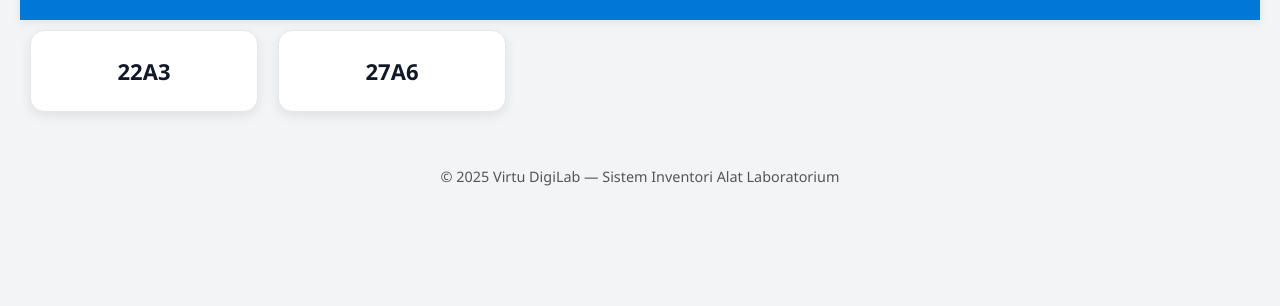
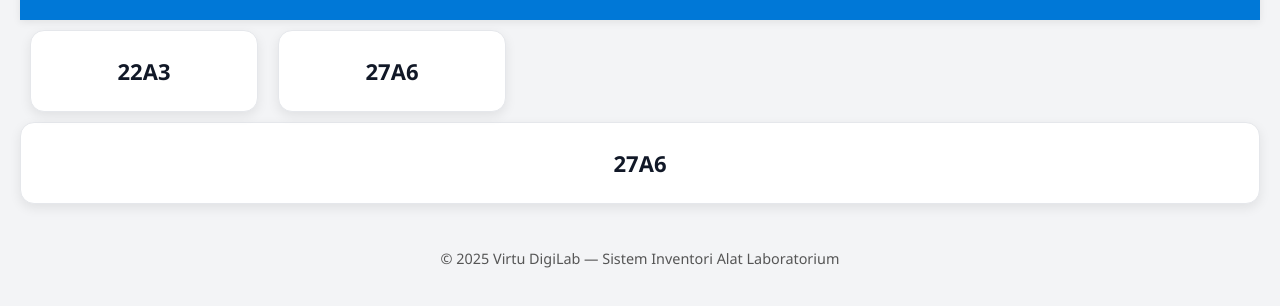
Before and after one commit to nurfaputra22/virtudigilab_equipment_web, a plain HTML site: page index.html in a window 1280 px wide. Shown: the part 96-402 px from the top of the page. Drawn offline with Linux system fonts and the light colour scheme.

Commit message:
Update index.html

```diff
--- a/index.html
+++ b/index.html
@@ -1,5 +1,4 @@
 <!DOCTYPE html>
-<html lang="id">
 <html lang="id">
 <head>
   <meta charset="UTF-8" />
@@ -101,6 +100,12 @@
     </div>
   </div>
 
+      <!-- Lokasi 3 -->
+    <div class="card" onclick="goToLocation('26A2')">
+      <h2>27A6</h2>
+    </div>
+  </div>
+
   <script>
     function goToLocation(location) {
       window.location.href = "list.html?location=" + location;
```
